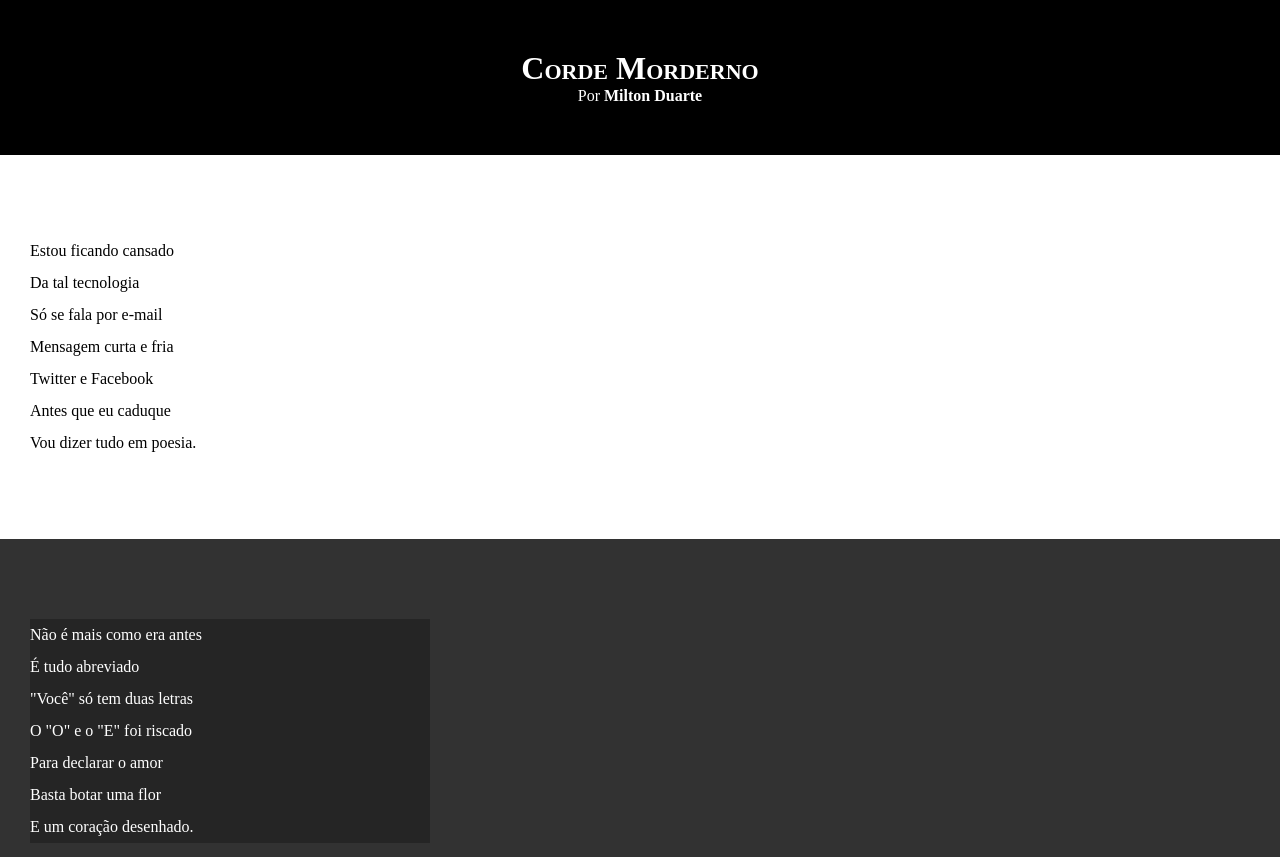
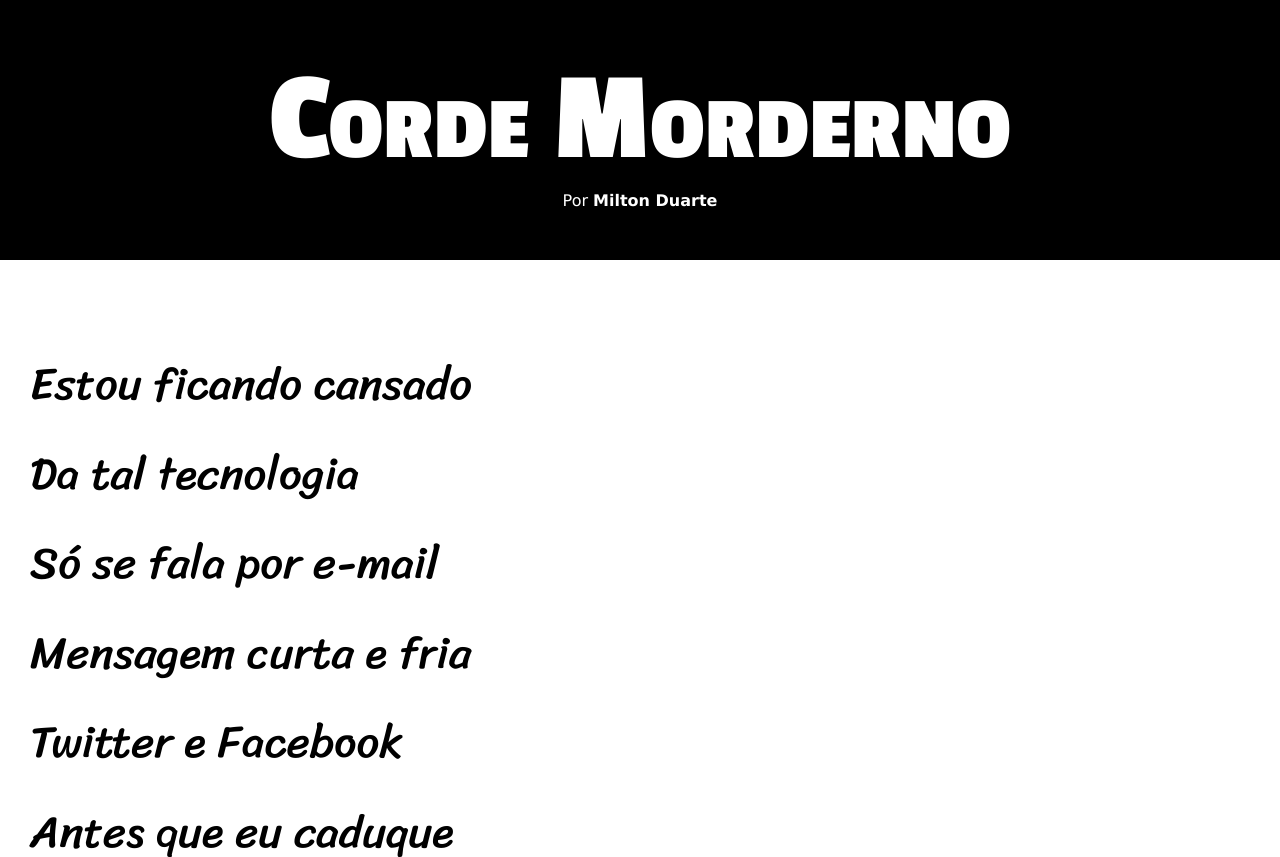
Before and after one commit to GabrielMendes130/html-css, a plain HTML site: page desafios/d012/index.html in a window 1280 px wide. Shown: the top 857 px of the page. Drawn offline with Linux system fonts and the light colour scheme.

Commit message:
Update style.css

```diff
--- a/desafios/d012/estilo/style.css
+++ b/desafios/d012/estilo/style.css
@@ -1,13 +1,25 @@
 @charset "UTF-8";
+
+@import url('https://fonts.googleapis.com/css2?family=Passion+One:wght@400;700;900&display=swap');
+
+@import url('https://fonts.googleapis.com/css2?family=Sriracha&display=swap');
+
+:root {
+    --fonte1: verdana, gevana, tahoma, sans-serif;
+    --fonte2: 'Passion One', cursive;
+    --fonte3: "Sriracha", cursive;
+}
 
 * {
     margin: 0px;
     padding: 0px;
+    font-size: 1em;
 }
 
 html, body {
     min-height: 100vh;
     background-color: darkgray;
+    font-family: var(--fonte1);
 
 }
 
@@ -20,6 +32,8 @@ header{
 header > h1 {
     padding-top: 50px;
     font-variant: small-caps;
+    font-family: var(--fonte2);
+    font-size: 10vw;
 }
 
 header > p {
@@ -42,6 +56,8 @@ section{
     padding-bottom:10vh;
     line-height: 2em;
     padding-left: 30px;
+    font-family: var(--fonte3);
+    font-size: 3.5vw;
 }
 
 section.normal {
@@ -55,8 +71,8 @@ section.imagem{
 }
 
 section.imagem > p{
+    display: inline-block;
     background-color: rgba(0, 0, 0, 0.267);
-    width: 400px;
 }
 
 
```
